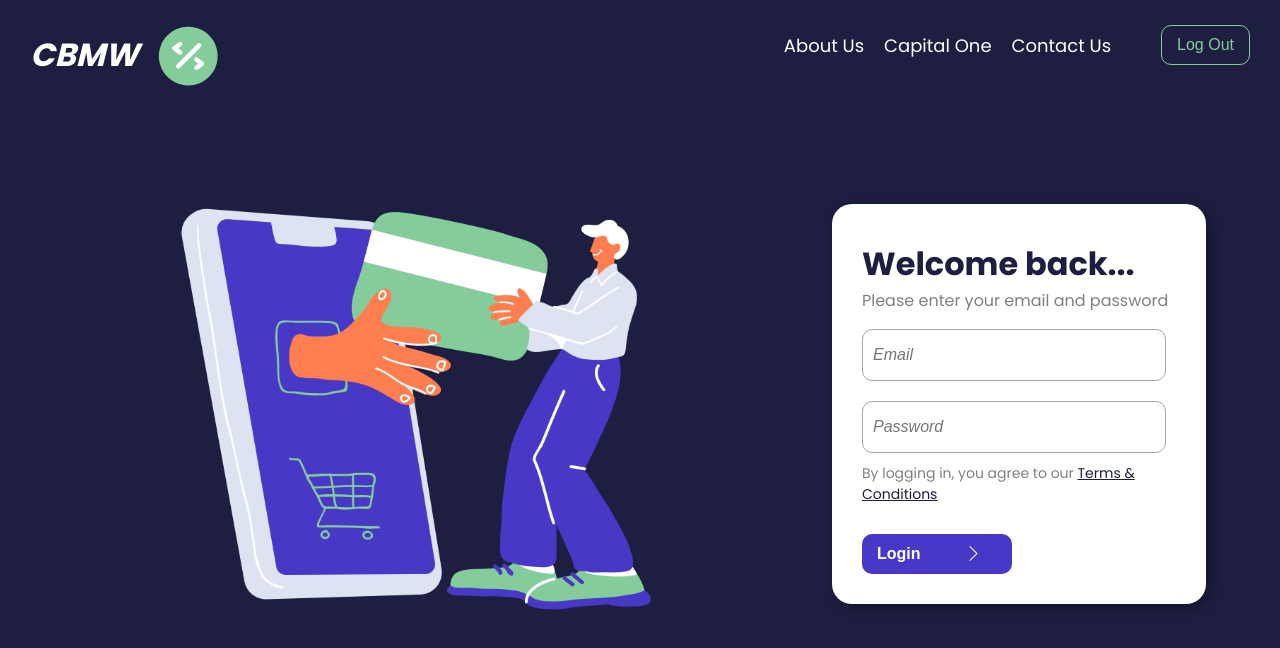
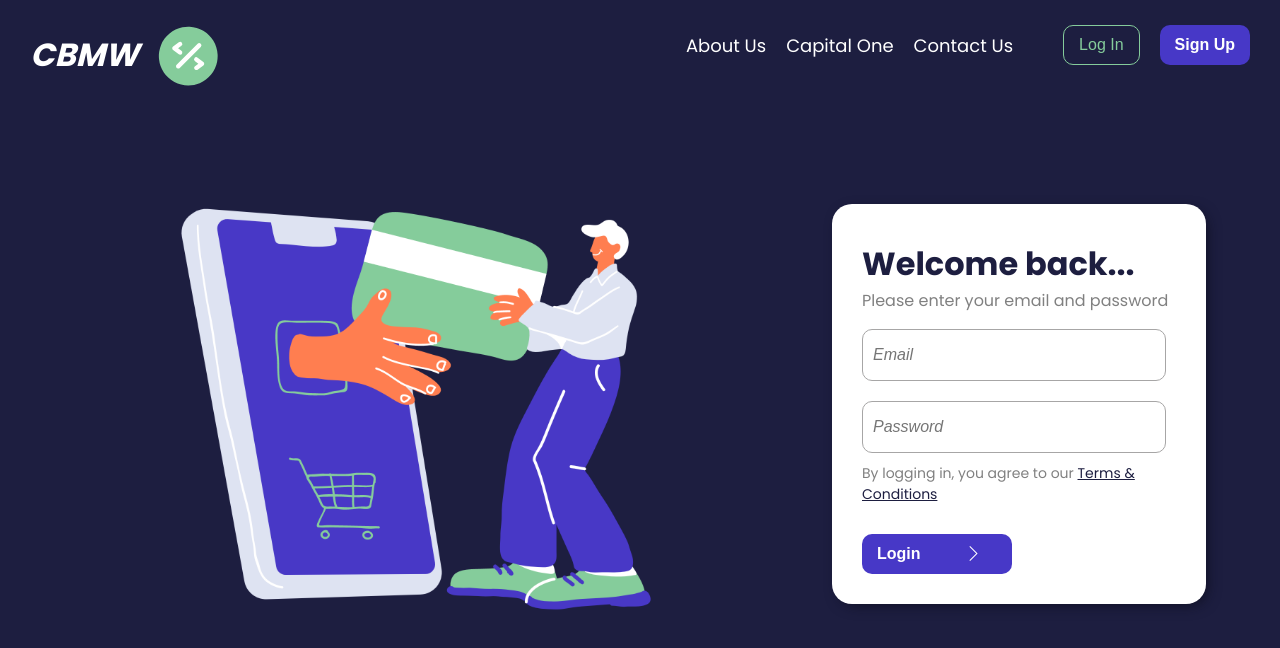
Before and after one commit to HackNotts-CBMW/HackNotts-project-CBMW, a React (Create React App) app in the folder client/: page /login in a window 1280 px wide. Shown: the top 648 px of the page. Built offline with nearby package versions, Linux system fonts and the light colour scheme.

Commit message:
Fixing button redirect and getting user info from storage

```diff
--- a/client/src/App.js
+++ b/client/src/App.js
@@ -1,4 +1,4 @@
-import { useState } from "react";
+import { useState, useEffect } from "react";
 import { Route, Routes, Navigate } from "react-router-dom"
 import { useNavigate } from 'react-router-dom'
 
@@ -15,22 +15,34 @@ import DoughNotts from "./components/dashboard/DoughNotts";
 import GridDoughNotts from "./components/dashboard/GridDoughNotts";
 import SignUp from "./components/SignUp";
 
+import { checkUserInfo } from "../src/helpers"
+
 function App() {
-  const [userLoggedIn, setUserLoggedIn] = useState(true)
+  const [userLoggedIn, setUserLoggedIn] = useState(false)
   // const navigate = useNavigate()
+
+  useEffect(() => {
+    // Returns user info
+    console.log(checkUserInfo())
+  }, []);
 
   return (
     <>
     <Nav
       userLoggedIn={userLoggedIn}
+      setUserLoggedIn={setUserLoggedIn}
     />
     <Routes>
       <Route path="/login" exact element={
-        <Login />
+        <Login
+        setUserLoggedIn={setUserLoggedIn}
+        />
       }/>
 
       <Route path="/sign-up" exact element={
-        <SignUp />
+        <SignUp
+        setUserLoggedIn={setUserLoggedIn}
+        />
       }/>
 
       <Route path="/dashboard" exact element={
@@ -40,17 +52,6 @@ function App() {
             <CreditScore />
             <GridDoughNotts />
           </div>
-        {/* <Grid container spacing={1}>
-          <Grid item xs={2} >
-            <Balance />
-          </Grid>
-          <Grid item xs={5}>
-            <CreditScore />
-          </Grid>
-          <Grid item xs={5}>
-            <GridDoughNotts />
-          </Grid>
-        </Grid> */}
       </div>
       }/>
 
--- a/client/src/components/Login.jsx
+++ b/client/src/components/Login.jsx
@@ -1,10 +1,11 @@
 import { Formik, Form, Field } from 'formik';
 import * as Yup from 'yup';
+import { useNavigate } from 'react-router-dom'
 
 import homePagePic from "../img/login-pic-2.png"
 
-const Login = () => {
-
+const Login = ({ setUserLoggedIn }) => {
+    const navigate = useNavigate()
 
   const handleFormSubmission = (event) => {
     fetch('/api/login', {
@@ -20,11 +21,14 @@ const Login = () => {
       .then(async (response) => await response.json())
       .then((data) => {
         console.log(data)
-        // TODO: save to session to use in API calls
+        localStorage.setItem("userInfo", JSON.stringify(data))
       })
       .catch((err) => {
         console.log(err.message);
       })
+
+    setUserLoggedIn(true)
+    navigate("/dashboard")
   }
 
   return (
--- a/client/src/components/Nav.jsx
+++ b/client/src/components/Nav.jsx
@@ -1,7 +1,9 @@
 import { useState, useEffect } from 'react';
+import { useNavigate } from 'react-router-dom'
 
-const Nav = ({ userLoggedIn }) => {
+const Nav = ({ userLoggedIn, setUserLoggedIn }) => {
   const [navStatus, setNavStatus] = useState(false)
+    const navigate = useNavigate()
 
   return (
     <>
@@ -37,16 +39,19 @@ const Nav = ({ userLoggedIn }) => {
           { !userLoggedIn ?
             <div className='nav-buttons-container'>
               <div className='nav-button-log-in'>
-                <button className='secondary-button'>Log In</button>
+                <button className='secondary-button' onClick={() => navigate("/login")}>Log In</button>
               </div>
 
               <div className='nav-button-log-up'>
-                <button className="primary-button sign-up-button">Sign Up</button>
+                <button className="primary-button sign-up-button" onClick={() => navigate("/sign-up")}>Sign Up</button>
               </div>
             </div> :
             <div className='nav-buttons-container'>
               <div className='nav-button-log-up'>
-                <button className="secondary-button">Log Out</button>
+                <button className="secondary-button" onClick={() => {
+                  setUserLoggedIn(false)
+                  navigate("/login")
+                }}>Log Out</button>
               </div>
             </div>
           }
--- a/client/src/components/SignUp.jsx
+++ b/client/src/components/SignUp.jsx
@@ -3,9 +3,9 @@ import * as Yup from 'yup';
 
 import homePagePic from "../img/login-pic-2.png"
 
-const SignUp = () => {
+const SignUp = ({ setUserLoggedIn }) => {
   const handleFormSubmission = () => {
-
+    setUserLoggedIn(true)
   }
 
   return (
--- a/client/src/components/dashboard/Balance.jsx
+++ b/client/src/components/dashboard/Balance.jsx
@@ -6,6 +6,8 @@ import theme from '../../styles/theme';
 import TransactionList from './TransactionList';
 
 import { ReactComponent as Warning }  from '../../img/warning.svg'
+
+import { checkUserInfo } from '../../helpers'
 
 const Balance = () => {
   const [creditLimit, setCreditLimit] = useState(0)
@@ -18,6 +20,9 @@ const Balance = () => {
     setCreditLimit(905)
     setCurrBalance(1300)
     setTotalSpending(59)
+    // Returns user info
+    console.log(checkUserInfo())
+    getAccountDetails()
   }, [])
 
   useEffect(() => {
@@ -32,22 +37,21 @@ const Balance = () => {
 
   const findBalance = () => {
     if (currBalance > creditLimit) return creditLimit
-    if (creditLimit > currBalance) return creditLimit
+    if (creditLimit > currBalance) return currBalance
   }
 
-  // const getAccountDetails = async () => {
-  //   const response = await axios.get(
-  //     "https://sandbox.capitalone.co.uk/developer-services-platform-pr/api/data/accounts/34560461", {
-  //         headers: {
-  //         "Authorization" : `Bearer ${token}`,
-  //         "Content-Type": "application/json",
-  //         "version": "1.0"
-  //       }
-  //     }
-  //   ).then(() =>{
-  //     console.log(response)
-  //   })
-  // }
+  const getAccountDetails = async () => {
+    const response = await fetch(
+      "https://sandbox.capitalone.co.uk/developer-services-platform-pr/api/data/accounts/34560461", {
+        headers: {
+          "Authorization": `Bearer ${token}`,
+          "Version": "1.0"
+        }
+      }
+    ).then(() =>{
+      console.log(response)
+    })
+  }
 
   return (
     <>
--- /dev/null
+++ b/client/src/helpers.js
@@ -0,0 +1,5 @@
+export const checkUserInfo = () => {
+  const userInfo = localStorage.getItem("userInfo")
+
+  return JSON.parse(userInfo)
+}
```
